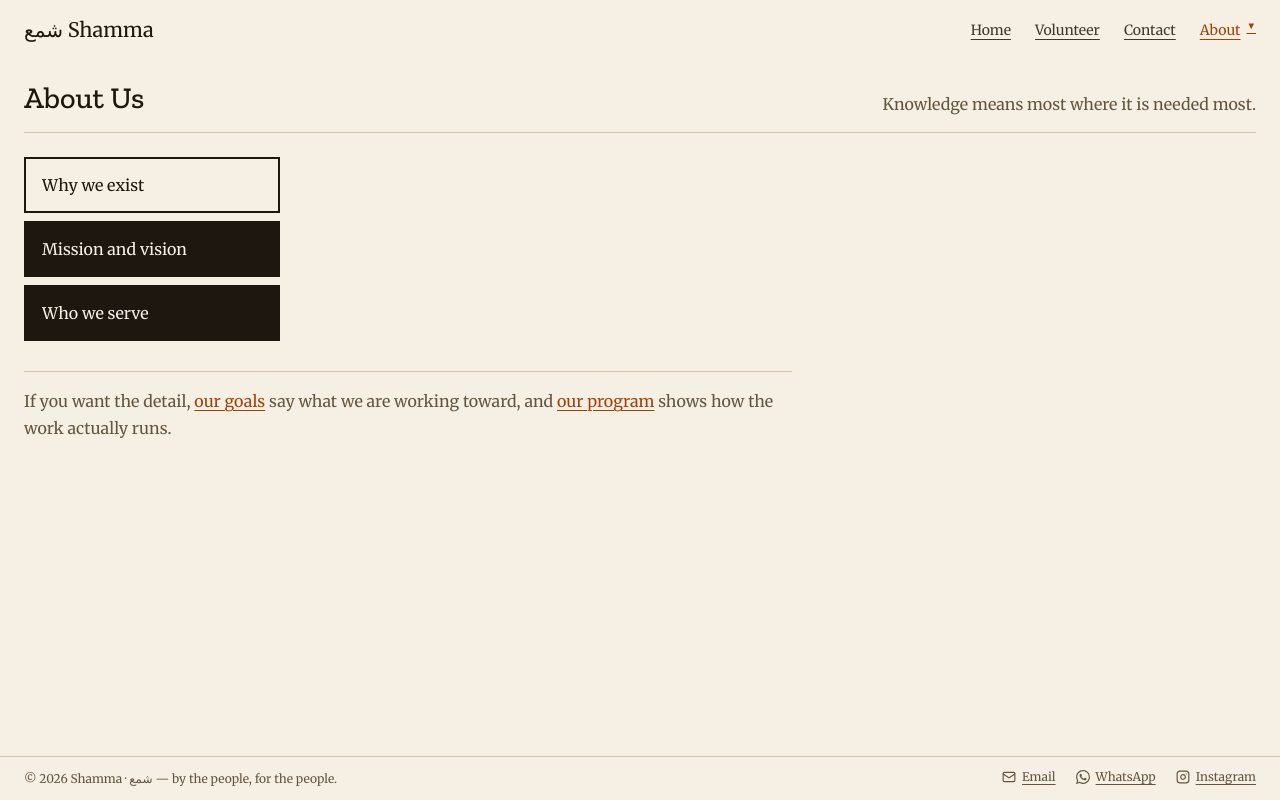
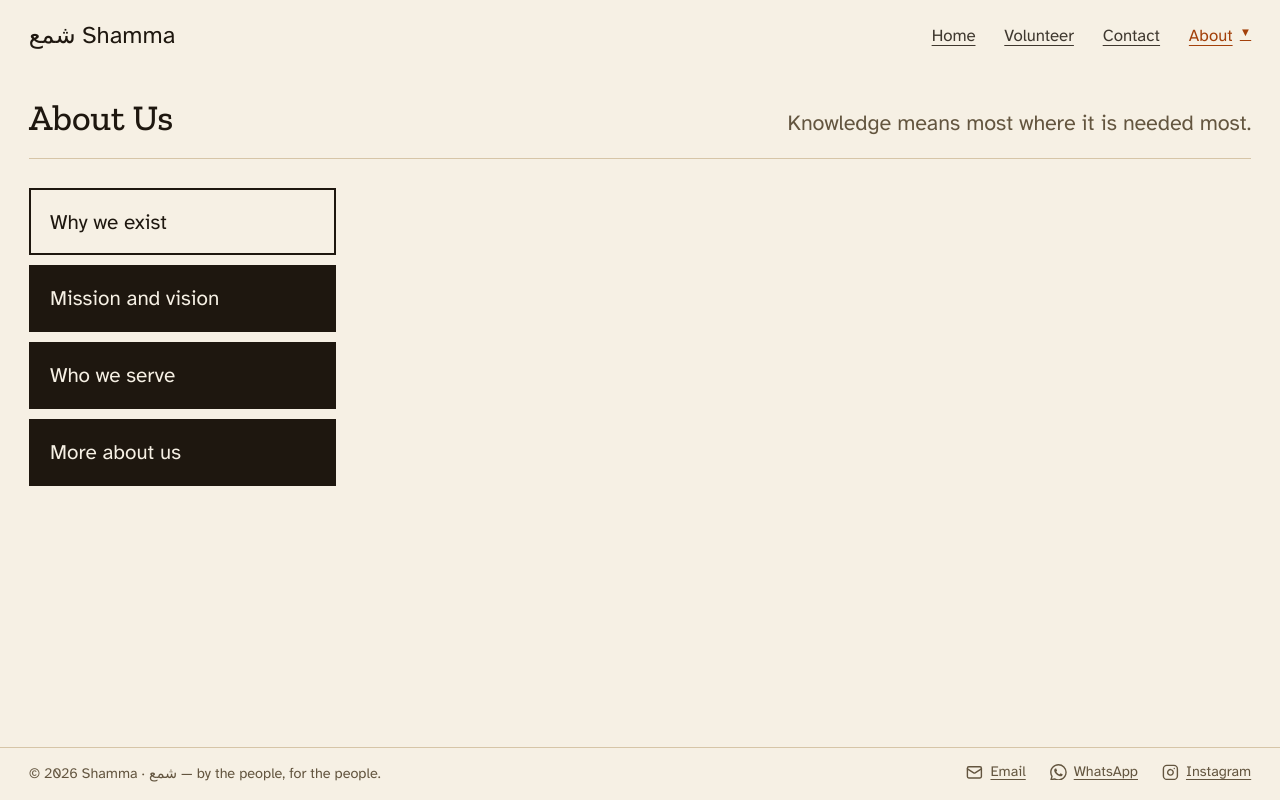
Before and after one commit to TheProjectShamma/shamma-website, a React (Vite) app: page /about in a window 1280 px wide. Built offline with nearby package versions, Linux system fonts and the light colour scheme.

Commit message:
Font change, scaled everything up, mobile view sections now have space between them.

```diff
--- a/index.html
+++ b/index.html
@@ -13,7 +13,7 @@
       rel="preload"
       as="font"
       type="font/woff2"
-      href="/fonts/merriweather-300-900-normal.woff2"
+      href="/fonts/atkinson-400-normal.woff2"
       crossorigin
     />
     <link
--- a/src/index.css
+++ b/src/index.css
@@ -30,9 +30,29 @@
     U+0308, U+0329, U+2000-206F, U+20AC, U+2122, U+2191, U+2193, U+2212, U+2215, U+FEFF, U+FFFD;
 }
 
+@font-face {
+  font-family: "Atkinson Hyperlegible";
+  font-style: normal;
+  font-weight: 400;
+  font-display: swap;
+  src: url("/fonts/atkinson-400-normal.woff2") format("woff2");
+  unicode-range: U+0000-00FF, U+0131, U+0152-0153, U+02BB-02BC, U+02C6, U+02DA, U+02DC, U+0304,
+    U+0308, U+0329, U+2000-206F, U+20AC, U+2122, U+2191, U+2193, U+2212, U+2215, U+FEFF, U+FFFD;
+}
+
+@font-face {
+  font-family: "Atkinson Hyperlegible";
+  font-style: normal;
+  font-weight: 700;
+  font-display: swap;
+  src: url("/fonts/atkinson-700-normal.woff2") format("woff2");
+  unicode-range: U+0000-00FF, U+0131, U+0152-0153, U+02BB-02BC, U+02C6, U+02DA, U+02DC, U+0304,
+    U+0308, U+0329, U+2000-206F, U+20AC, U+2122, U+2191, U+2193, U+2212, U+2215, U+FEFF, U+FFFD;
+}
+
 /* Day. */
 :root {
-  --serif: "Merriweather", Georgia, "Times New Roman", serif;
+  --serif: "Atkinson Hyperlegible", Georgia, "Times New Roman", serif;
   --slab: "Zilla Slab", Rockwell, "Courier New", Georgia, serif;
 
   --night: #100e0c;
@@ -72,11 +92,15 @@
 }
 
 @layer base {
+  html {
+    font-size: 120%;
+  }
+
   body {
     background-color: var(--night);
     color: var(--body);
     font-family: var(--serif);
-    font-size: 1rem;
+    font-size: 1.08em;
     line-height: 1.65;
     text-rendering: optimizeLegibility;
   }
--- a/src/pages/About.jsx
+++ b/src/pages/About.jsx
@@ -72,13 +72,18 @@ export default function About() {
               </div>
             ),
           },
+          {
+            id: "more",
+            title: "More about us",
+            render: () => (
+              <p className="text-muted">
+                If you want the detail, <Link to="/goals">our goals</Link> say what we are working
+                toward, and <Link to="/program">our program</Link> shows how the work actually runs.
+              </p>
+            ),
+          },
         ]}
       />
-
-      <p className="mt-6 max-w-3xl border-t border-line pt-4 text-muted">
-        If you want the detail, <Link to="/goals">our goals</Link> say what we are working toward,
-        and <Link to="/program">our program</Link> shows how the work actually runs.
-      </p>
     </Page>
   );
 }
--- a/src/pages/Home.jsx
+++ b/src/pages/Home.jsx
@@ -11,13 +11,13 @@ export default function Home() {
             Connecting academia with communities in need.
           </h1>
 
-          <p className="mt-5 text-lg leading-relaxed text-ink/85">
+          <p className="mt-5 text-xl leading-relaxed text-ink/85">
             Shamma is a student-led initiative, by the people and for the people — carrying
             knowledge, mentorship and consistent care beyond the classroom, to orphanages, old
             homes, and the organizations that serve those who need support.
           </p>
 
-          <div className="mt-8 flex flex-wrap gap-3">
+          <div className="mt-8 flex flex-col gap-3 md:flex-row md:flex-wrap">
             <Btn to="/volunteer">Volunteer with us</Btn>
             <Btn to="/about" plain>
               About Shamma
--- a/src/ui.jsx
+++ b/src/ui.jsx
@@ -14,7 +14,7 @@ export function Page({ title, lede, children }) {
     <div className="mx-auto w-full max-w-7xl px-6 pb-8 pt-20">
       <header className="mb-6 flex flex-wrap items-end justify-between gap-x-10 gap-y-2 border-b border-line pb-4">
         <h1 className="text-3xl text-ink">{title}</h1>
-        {lede && <p className="max-w-xl text-base text-muted">{lede}</p>}
+        {lede && <p className="max-w-xl text-lg text-muted">{lede}</p>}
       </header>
       {children}
     </div>
@@ -68,7 +68,7 @@ export function Split({ sections }) {
                 </span>
               </button>
               {open && (
-                <div id={`panel-${section.id}`} className="page-in pt-4 md:hidden">
+                <div id={`panel-${section.id}`} className="page-in pt-4 pb-3 md:hidden">
                   {section.render()}
                 </div>
               )}
@@ -93,7 +93,7 @@ export function Item({ term, note, children }) {
     <div className="grid gap-x-6 py-2.5 sm:grid-cols-[9rem_1fr]">
       <dt className="text-ink">
         {term}
-        {note && <span className="mt-0.5 block text-xs text-flame">{note}</span>}
+        {note && <span className="mt-0.5 block text-sm text-flame">{note}</span>}
       </dt>
       <dd className="text-muted">{children}</dd>
     </div>
@@ -102,7 +102,7 @@ export function Item({ term, note, children }) {
 
 export function Quote({ children }) {
   return (
-    <blockquote className="border-l-2 border-flame pl-5 text-lg text-ink">
+    <blockquote className="border-l-2 border-flame pl-5 text-xl text-ink">
       {children}
     </blockquote>
   );
@@ -110,7 +110,7 @@ export function Quote({ children }) {
 
 export function Btn({ to, href, children, plain = false }) {
   const className = [
-    "no-underline inline-block rounded-sm border-2 px-8 py-3.5 text-base font-medium transition-colors",
+    "no-underline inline-block rounded-sm border-2 px-8 py-3.5 text-lg font-medium transition-colors",
     plain
       ? "border-ink/70 bg-ink/10 text-ink hover:bg-ink hover:text-paper"
       : "border-flame bg-flame text-paper shadow-lg shadow-flame/30 hover:border-ink hover:bg-ink",
```
Also changed, not shown: public/fonts/atkinson-400-normal.woff2 (added), public/fonts/atkinson-700-normal.woff2 (added).
